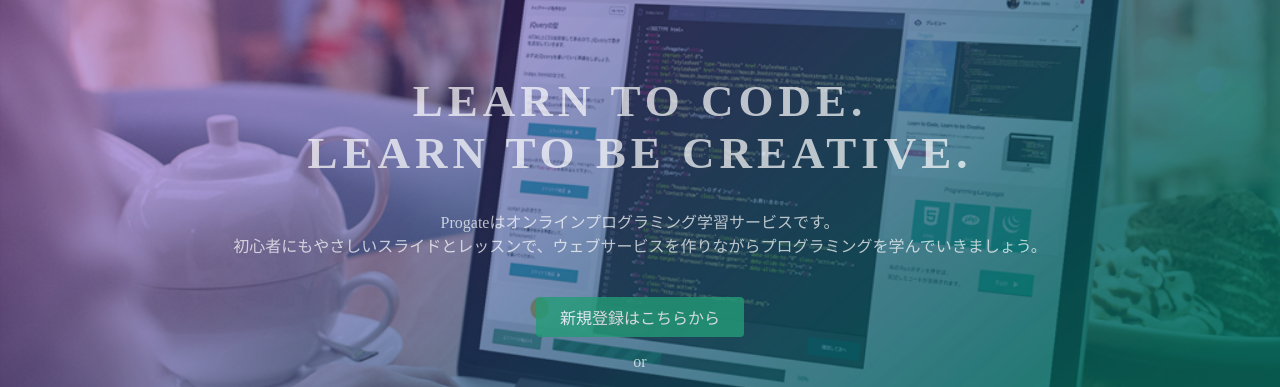
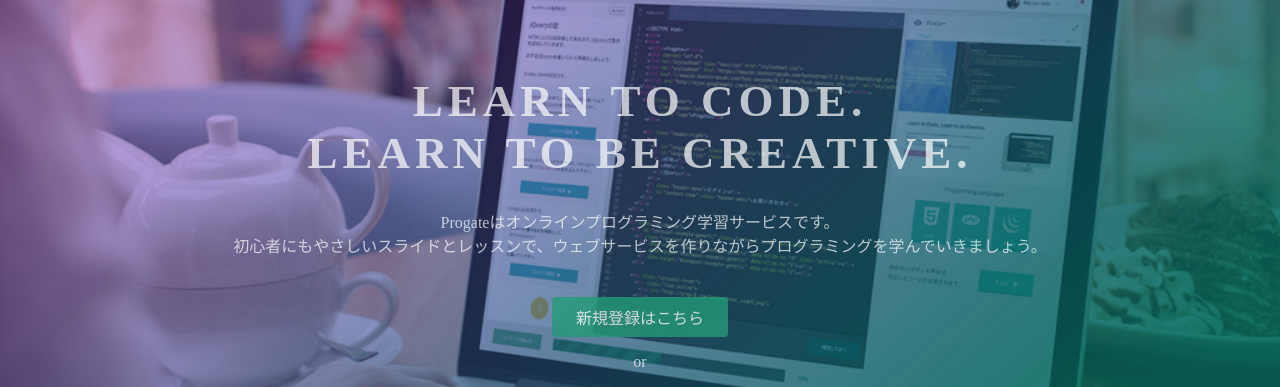
Before and after one commit to yuuga111029/Progate, a plain HTML site: page index.html in a window 1280 px wide. Shown: the part 135-522 px from the top of the page. Drawn offline with Linux system fonts and the light colour scheme.

Commit message:
Update index.html

```diff
--- a/index.html
+++ b/index.html
@@ -26,7 +26,7 @@
       <h1>LEARN TO CODE.<br>LEARN TO BE CREATIVE.</h1>
       <p>Progateはオンラインプログラミング学習サービスです。<br>初心者にもやさしいスライドとレッスンで、ウェブサービスを作りながらプログラミングを学んでいきましょう。</p>
       <div class="btn-wrapper">
-        <a href="#" class="btn signup">新規登録はこちらから</a>
+        <a href="#" class="btn signup">新規登録はこちら</a>
         <p>or</p>
         <a href="#" class="btn facebook"><span class="fa fa-facebook"></span>Facebookで登録</a>
         <a href="#" class="btn twitter"><span class="fa fa-twitter"></span>Twitterで登録</a>
```
